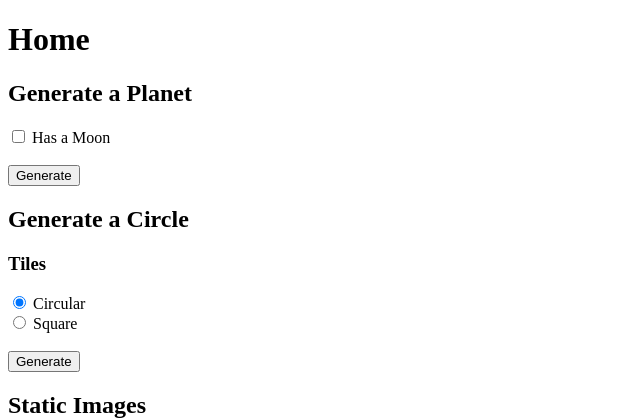
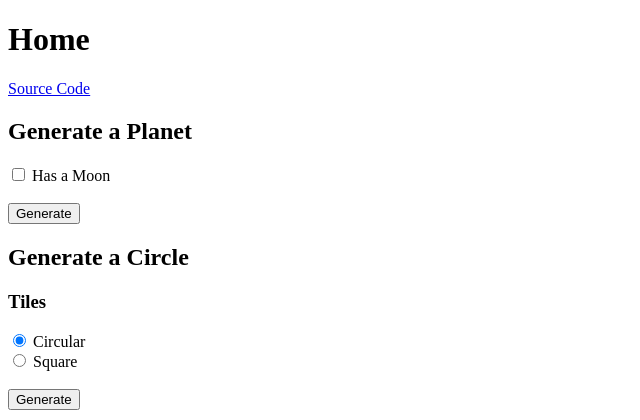
Before and after one commit to johneastman/gen_art, a Flask app: page / in a window 1280 px wide. Shown: the top 420 px of the page, without its empty margins (0-640 px from the left). Run offline with Flask 3, Linux system fonts and the light colour scheme.

Commit message:
link to source code

```diff
--- a/templates/index.html
+++ b/templates/index.html
@@ -7,6 +7,7 @@
 </head>
 <body>
     <h1>Home</h1>
+    <a href="https://github.com/johneastman/gen_art" target="_blank">Source Code</a>
 
     <h2>Generate a Planet</h2>
     <form action="/planet" method="post" target="_blank">
```
